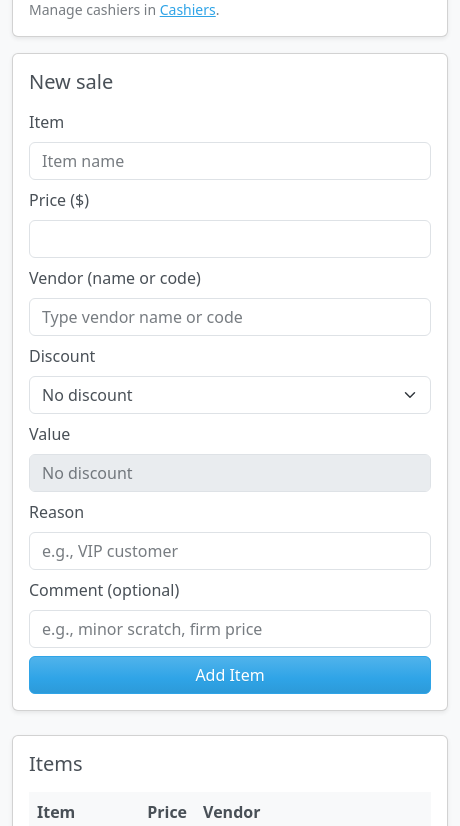
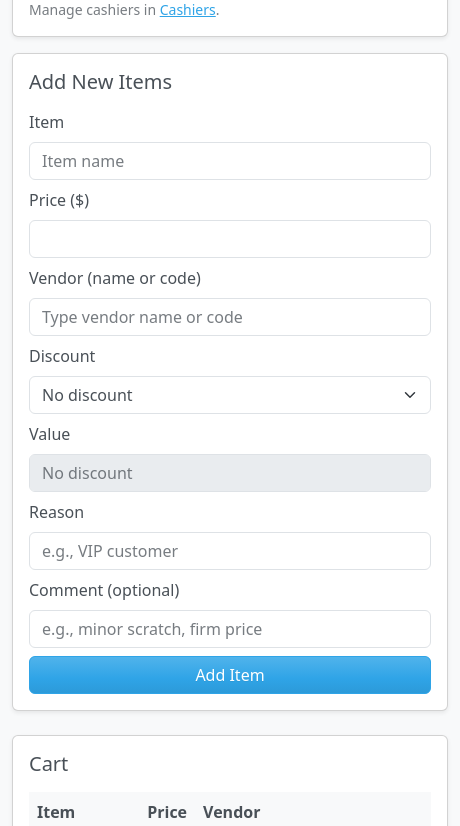
Before and after one commit to lorenjames/Tillmere, an Electron app: page index.html in a window 460 px wide. Shown: the part 376-1202 px from the top of the page. Drawn offline with nearby package versions, Linux system fonts and the light colour scheme; no server answers.

Commit message:
Update POS card labels

```diff
--- a/index.html
+++ b/index.html
@@ -76,7 +76,7 @@
                 <!-- Entry -->
                 <div class="card shadow-sm mt-3">
                     <div class="card-body">
-                        <h5 class="card-title mb-3">New sale</h5>
+                        <h5 class="card-title mb-3">Add New Items</h5>
                         <div class="row g-2 align-items-end">
                             <div class="col-12 col-lg-5">
                                 <label for="itemName" class="form-label">Item</label>
@@ -127,7 +127,7 @@
             <div class="col-12 col-lg-6">
                 <div class="card shadow-sm">
                     <div class="card-body">
-                        <h5 class="card-title mb-3">Items</h5>
+                        <h5 class="card-title mb-3">Cart</h5>
                         <div class="table-responsive">
                             <table id="itemTable" class="table table-striped align-middle">
                                 <thead class="table-light">
@@ -159,7 +159,8 @@
                         <div id="cashFields" class="mt-3 d-none">
                             <div class="d-flex justify-content-between align-items-center">
                                 <label for="cashReceived" class="form-label mb-0">Cash Received ($):</label>
-                                <input type="number" id="cashReceived" class="form-control" step="0.01" min="0" style="max-width: 160px;">
+                                <input type="number" id="cashReceived" class="form-control" step="0.01" min="0"
+                                    style="max-width: 160px;">
                             </div>
                             <div class="d-flex justify-content-between mt-2">
                                 <div>Change Due:</div>
```
